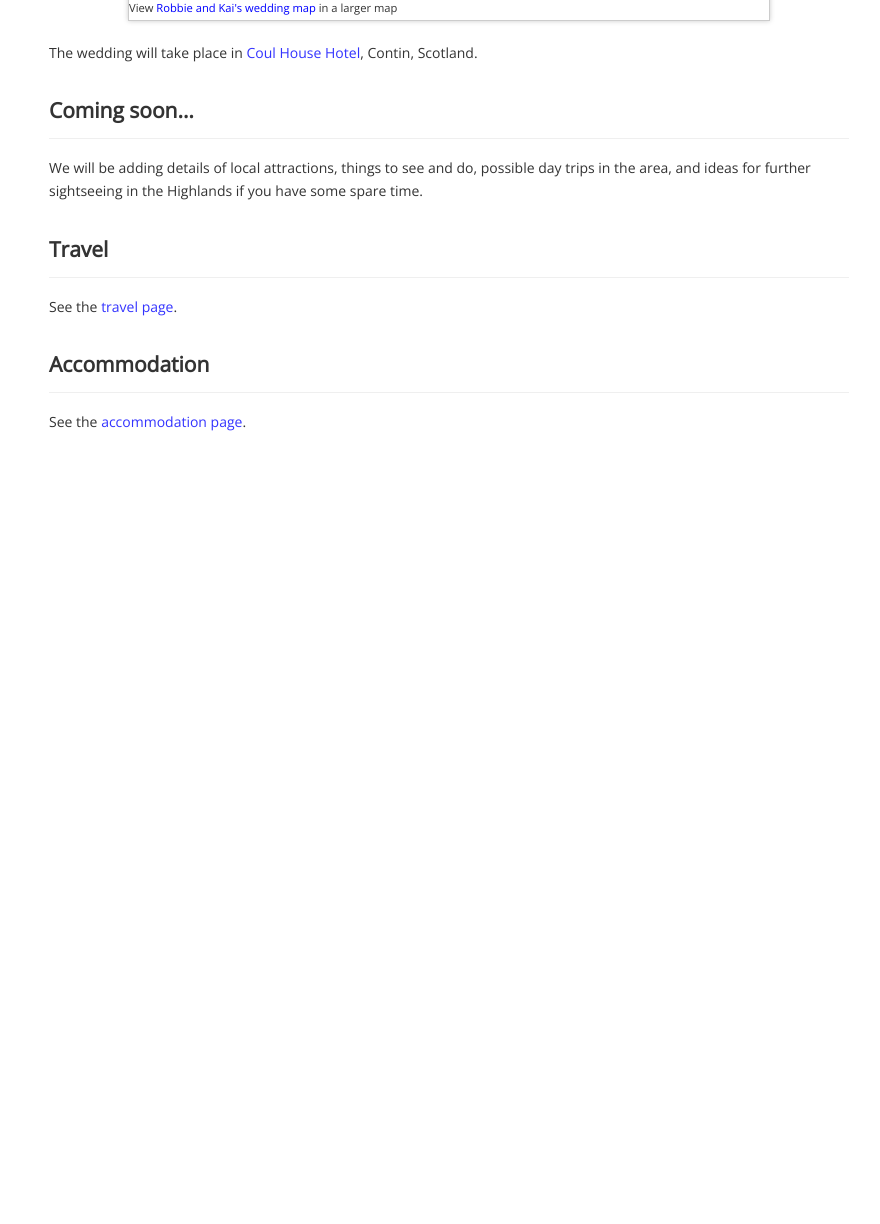
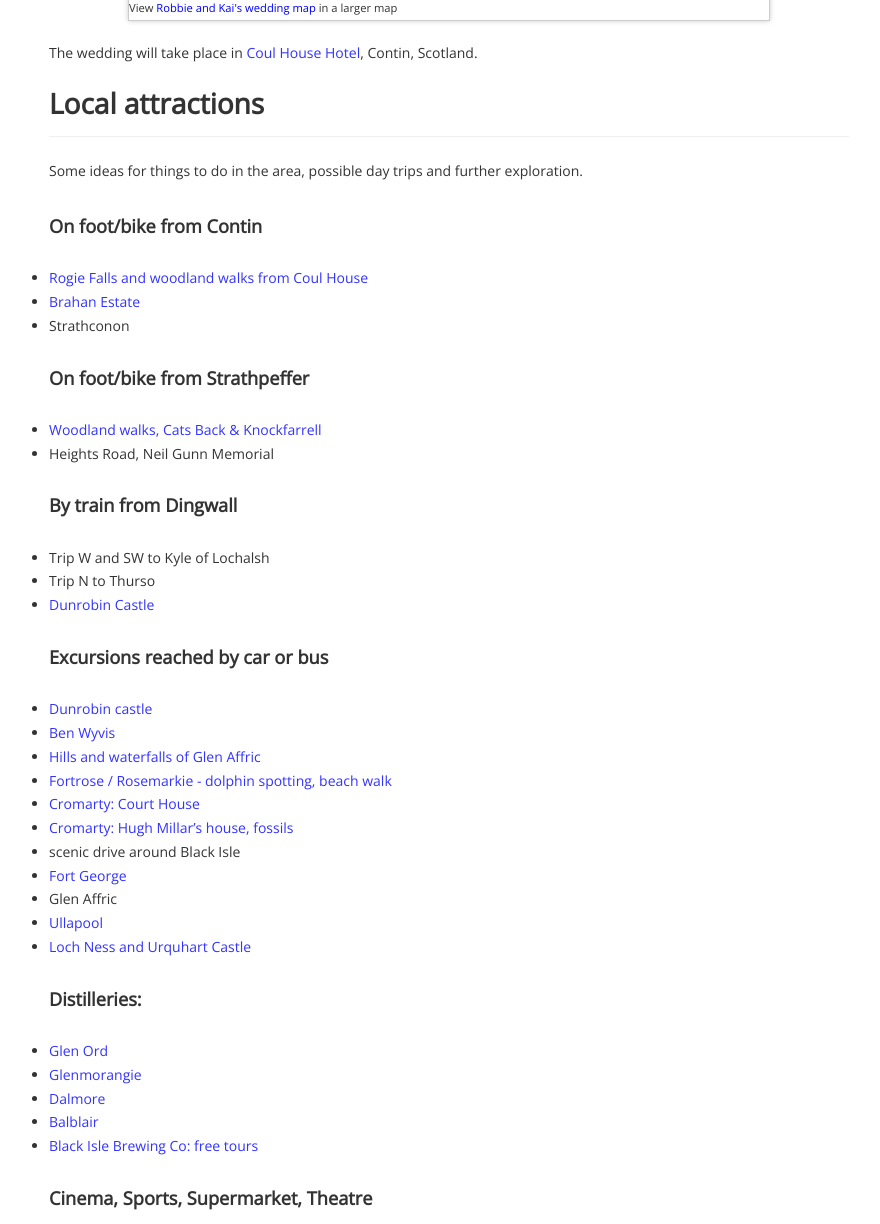
Before and after one commit to rjshade/robbieandkai.com, a Jekyll site: the page built from location/index.md, in a window 1280 px wide and 1400 px high, scrolled down 485 px, cut to the strip 176-1400 px from the top of the window. Shown: the whole strip, without its empty margins (191-1071 px from the left). Built offline with Jekyll 4.4.1, drawn with Linux system fonts in a browser that asks for light colours; Markdown is read by kramdown in place of the engine named in the settings; before the commit the page ends 1178 px from its top, so only the background shows below that; some of the changed text lies outside the part shown.

Commit message:
Update index.md

```diff
--- a/location/index.md
+++ b/location/index.md
@@ -11,8 +11,49 @@
 
 The wedding will take place in [Coul House Hotel](http://www.coulhousehotel.co.uk/), Contin, Scotland.
 
-## Coming soon...
-We will be adding details of local attractions, things to see and do, possible day trips in the area, and ideas for further sightseeing in the Highlands if you have some spare time.
+# Local attractions
+Some ideas for things to do in the area, possible day trips and further exploration.
+
+###On foot/bike from Contin
+* [Rogie Falls and woodland walks from Coul House](http://www.walkhighlands.co.uk/lochness/Rogiefalls.shtml)
+* [Brahan Estate](http://www.brahan.com)
+* Strathconon
+
+### On foot/bike from Strathpeffer
+* [Woodland walks, Cats Back & Knockfarrell](http://www.walkhighlands.co.uk/lochness/Knockfarrel.shtml)
+* Heights Road, Neil Gunn Memorial
+
+### By train from Dingwall
+* Trip W and SW to Kyle of Lochalsh
+* Trip N to Thurso
+* [Dunrobin Castle](www.dunrobincastle.co.uk)
+
+### Excursions reached by car or bus
+* [Dunrobin castle](www.dunrobincastle.co.uk)
+* [Ben Wyvis](http://www.walkhighlands.co.uk/lochness/Benwyvis.shtml)
+* [Hills and waterfalls of Glen Affric](http://www.glenaffric.org)
+* [Fortrose / Rosemarkie - dolphin spotting, beach walk](http://www.walkhighlands.co.uk/info/Nature/WhalesAndDolphins)
+* [Cromarty: Court House](http://www.cromarty-courthouse.org.uk/)
+* [Cromarty: Hugh Millar's house, fossils](http://www.nts.org.uk/Property/Hugh-Millers-Birthplace-Cottage-Museum/)
+* scenic drive around Black Isle
+* [Fort George](http://www.historic-scotland.gov.uk/propertyresults/propertyoverview.htm?PropID=PL_136)
+* Glen Affric
+* [Ullapool](http://www.ullapool.co.uk/)
+* [Loch Ness and Urquhart Castle](http://www.cruiselochness.com)
+
+### Distilleries:
+* [Glen Ord](http://www.whisky.com/distilleries/glen_ord_distillery.html/)
+* [Glenmorangie](http://www.glenmorangie.com/)
+* [Dalmore](http://www.thedalmore.com/)
+* [Balblair](http://www.balblair.com/distillery)
+* [Black Isle Brewing Co: free tours](http://www.blackislebrewery.com)
+
+### Cinema, Sports, Supermarket, Theatre
+* [Multiscreen cinema, Inverness](http://www.myvue.com/home/cinema/inverness)
+* [Inverness Leisure centre: pool, climbing wall etc](http://www.invernessleisure.co.uk/)
+* [24-hour Tesco, Dingwall and 24-hour fuel](http://www.tesco.com/storeLocator/?bid=2375)
+* [Eden Court theatre and cinema, Inverness](http://www.eden-court.co.uk/)
+
 
 ## Travel
 See the [travel page](/travel).
```
